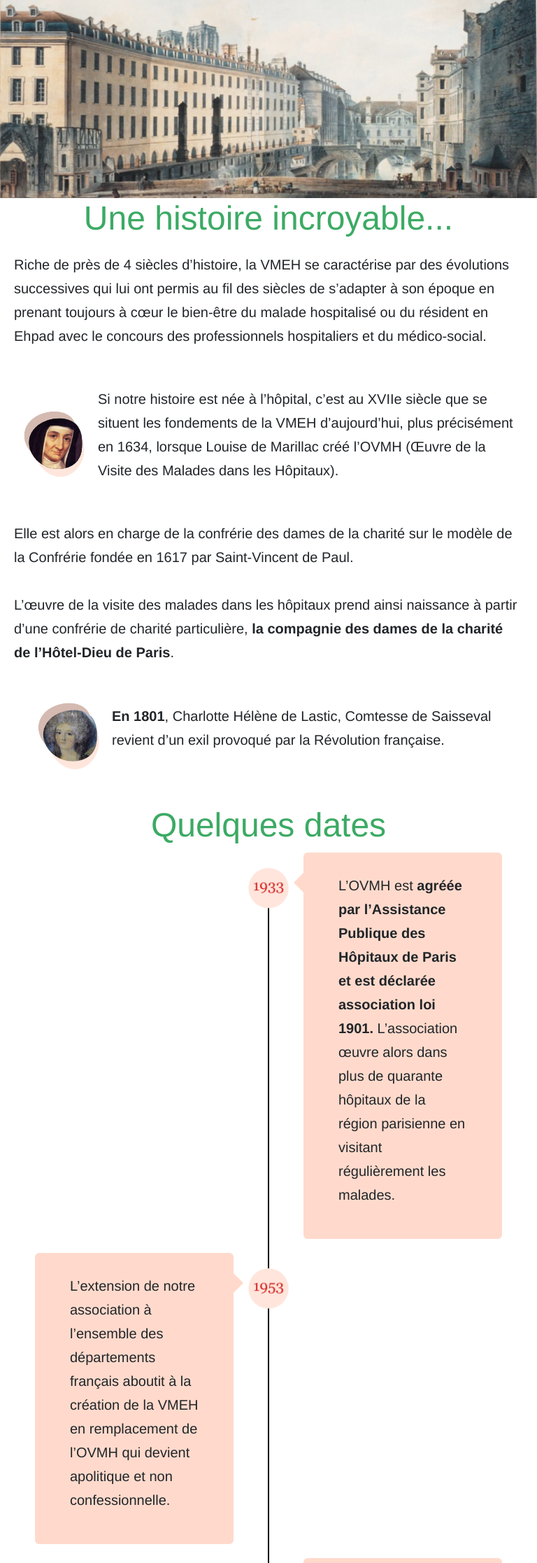
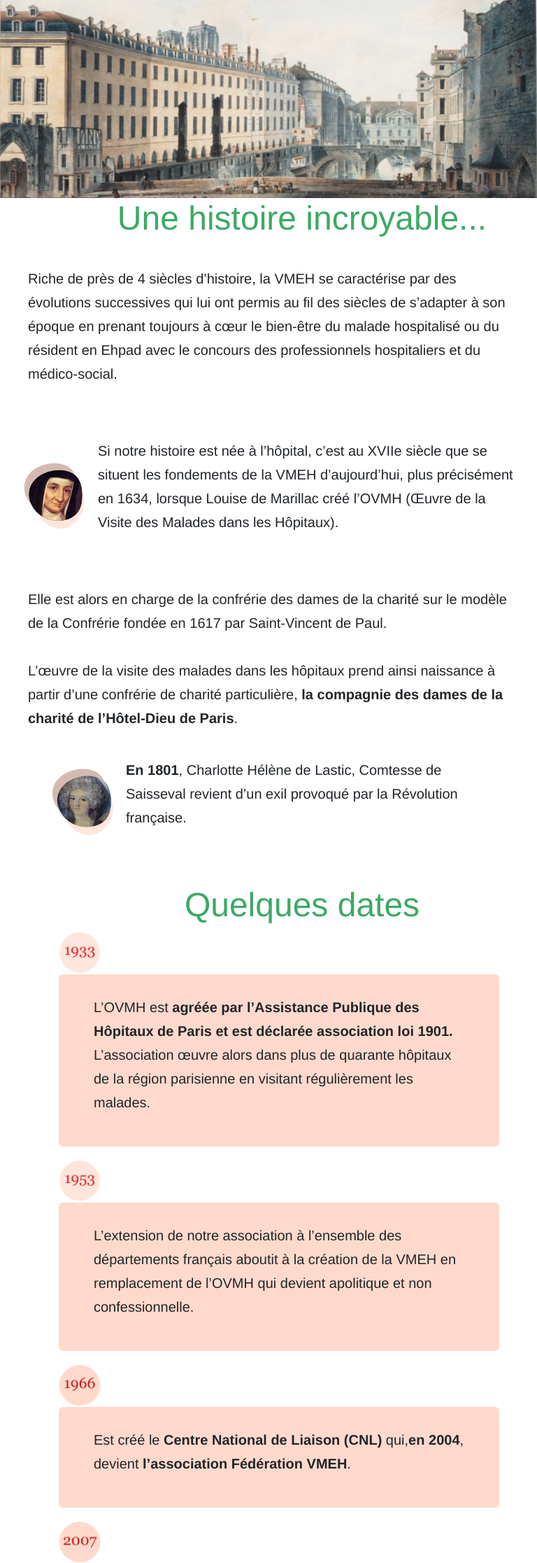
Before and after one commit to Seppxku/SAE-VMEH, a PHP site: page /pages/histoire.html in a window 768 px wide. Shown: the part 137-2370 px from the top of the page at 70% size. Run offline with PHP 8.4, Linux system fonts and the light colour scheme.

Commit message:
responsive mobile

```diff
--- a/assets/css/style.css
+++ b/assets/css/style.css
@@ -647,15 +365,19 @@ img{
 /***************************************************************************/
 /********************************Histoire **********************************/
 .histoire{
-    max-width: 1350px;
+    max-width: 1200px;
     margin: auto;
 
 }
 
 .histoire-texte{
-    padding: 1em !important;
-    margin-left: auto !important;
-    margin-right: auto !important;
+    padding:  10px 2em ;
+    margin-left: auto ;
+    margin-right: auto ;
+}
+
+.histoire h1{
+    padding-left: 1em;
 }
 
 .histoire img{
@@ -910,3 +632,372 @@ img{
 #nomDepartement h1{
     color: white;
 }
+
+@media (min-width: 768px) and (max-width: 1200px) {
+
+    h1{
+
+        margin:auto;
+    }
+
+    /***************************************************************************/
+    /*******************************PRESENTATION********************************/
+    .presentation{
+        text-align: center;
+        width: 100%;
+
+        background-image: url("../image/accueil/trois-bulles.svg") ;
+        background-repeat: no-repeat;
+        background-size: max(50%, 50%);
+        background-position: right 4% top 10%;
+
+
+
+    }
+    /***************************************************************************/
+    /*******************************CHIFFRE-CLE*********************************/
+
+    .bande {
+        padding-top: 1%;
+        width: 100%;
+        margin: 0;
+    }
+
+    .bande-box{
+        text-align: center;
+
+        width: 65%;
+        flex-direction: column;
+        flex-wrap: wrap;
+        justify-content: center;
+        align-items: center;
+        margin: auto;
+        font-size: medium;
+        padding: 1%;
+    }
+
+
+    .bande-contenu{
+        margin: 0 15px;
+        padding: 20px 2%;
+        align-content: center;
+
+    }
+
+    /***************************************************************************/
+    /*******************************PARTENAIRE**********************************/
+    .partenaire{
+        padding-top: 1%;
+        max-width: 1100px;
+
+    }
+
+
+    .partenaire-bouton {
+        width: 40%;
+    }
+
+
+
+    /***************************************************************************/
+    /*********************************CARROUSEL*********************************/
+
+
+    .carousel{
+        width: 50%;
+    }
+    img{
+        max-height: 500px;
+    }
+    .main-carrousel{
+        display: flex;
+        justify-content: center;
+        flex-direction: column;
+        align-items: center;
+    }
+    .btn-voir-articles {
+        display: block;
+        margin: 1em auto 2em auto; /* centré et espacé du carrousel */
+        text-align: center;
+        width: fit-content;
+        background-color: #3CAA64;
+        color: white;
+        text-decoration: none;
+        font-weight: 600;
+        margin-top: clamp(0.5em, 1vw, 1em);
+        font-size: clamp(0.9rem, 2vw, 1.2rem);
+        padding: clamp(0.6em, 1.5vw, 1em) clamp(1.5em, 4vw, 3em);
+        border-radius: 50px;
+    }
+
+    .btn-voir-articles:hover {
+        background-color: #2a7c49;
+    }
+
+
+
+    /***************************************************************************/
+    /***********************************FOOTER**********************************/
+
+    .footer {
+        max-width: 1200px;
+
+    }
+
+    .footer-info {
+        display: flex;
+        flex-direction: row;
+        justify-content: center;
+        align-items: center;
+
+    }
+
+    .footer-plan {
+        padding: 2em;
+    }
+    /***************************************************************************/
+    /***************************Histoire.html*****************************/
+
+    .histoire {
+        max-width: 1200px;
+        margin: auto;
+
+    }
+
+    .histoire h1{
+        padding-left: 2em;
+    }
+
+    .histoire-texte{
+        padding: 2em ;
+        margin-left: auto ;
+        margin-right: auto ;
+    }
+
+    .histoire img{
+        width: 100px;
+        height: auto;
+        border-radius: 30px;
+        margin:15px 10px 10px 10px;
+
+    }
+
+    .histoire-personnage{
+        display: flex;
+        flex-direction:row;
+        padding: 1em;
+        align-items: center;
+
+    }
+
+
+
+
+}
+
+
+
+@media screen and (max-width: 768px)  {
+
+
+
+
+    h1{
+        text-align: center;
+        font-size: xxx-large;
+
+    }
+
+
+    body{
+        max-width: 768px;
+    }
+
+
+    /***************************************************************************/
+    /*******************************PRESENTATION********************************/
+    .presentation{
+        text-align: center;
+        width: 100%;
+
+
+        background-image: url("../image/accueil/trois-bulles.svg");
+        background-repeat: no-repeat;
+        background-size: max(50%, 50%);
+        background-position: right 4% top 10%;
+
+
+
+    }
+
+
+    /***************************************************************************/
+    /*******************************CHIFFRE-CLE*********************************/
+
+    .bande {
+        width: 100%;
+        margin: 0;
+    }
+
+
+    .bande h1 {
+        padding-top: 5%;
+
+    }
+
+    .bande h3{
+        font-size: xx-large;
+    }
+
+    .bande-box {
+        flex-direction: column;
+        align-items: center;
+        font-size: medium;
+    }
+
+    .bande-contenu {
+        text-align: center;
+    }
+
+    /***************************************************************************/
+    /*******************************PARTENAIRE**********************************/
+
+    .partenaire {
+
+        margin: 0;
+
+    }
+
+
+    .partenaire-contenu {
+        display: flex;
+        justify-content: center;
+        width: 50%;
+        margin: auto;
+
+    }
+
+    .partenaire-bouton {
+
+
+        width: 30%;
+        align-items: center;
+        margin: auto;
+        padding: 1%;
+
+
+    }
+
+
+
+    /***************************************************************************/
+    /***********************************FOOTER**********************************/
+
+    .footer {
+        max-width: 768px;
+
+    }
+
+    .footer-info {
+        justify-content: center;
+        align-items: center;
+    }
+
+    .footer-plan {
+        padding: 2em;
+    }
+
+    /*!***************************************************************************!*/
+    /*!********************************Histoire **********************************!*/
+
+
+    .histoire-texte{
+        padding:2em;
+    }
+
+
+    /***************************************************************************/
+    /***************************Frise chronologique*****************************/
+
+
+    .frise-chrono-contenu{
+
+        width: 100%;
+        padding-right: 20px;
+
+    }
+
+
+    .frise-chrono-contenu .frise-chrono{
+        display: flex;
+        flex-direction: column;
+
+
+    }
+
+    .frise-chrono{
+        max-width: 700px;
+        display: flex;
+        flex-direction: column;
+        align-items: center;
+
+    }
+
+    .frise-chrono-text{
+        background: #FFDACC;
+        border-radius:6px;
+    }
+
+
+
+    .frise-chrono-contenu-gauche{
+        left:0;
+    }
+
+    .frise-chrono img{
+        position: initial;
+    }
+
+
+
+    .frise-chrono::after{
+        visibility: hidden;
+
+
+        content: '';
+        position: absolute;
+        width: 2px;
+        height: 100%;
+        background: #000000;
+        top: 50px;
+        left: 50%;
+        margin-left: -1px;
+        z-index: -1;
+    }
+    .frise-chrono-contenu-droite img{
+        left:0;
+    }
+    .frise-chrono-contenu-droite{
+        left: 0;
+
+    }
+
+    .frise-chrono-gauche-fleche{
+        visibility: hidden;
+
+    }
+
+    .frise-chrono-droite-fleche{
+        visibility: hidden;
+    }
+
+    .date-histoire{
+       max-width: 768px;
+    }
+
+
+
+
+
+
+}
--- a/pages/histoire.html
+++ b/pages/histoire.html
@@ -123,7 +123,8 @@
 
             <div class="frise-chrono">
                 <div class="frise-chrono-contenu frise-chrono-contenu-droite">
-                    <img src="../assets/image/date/1933.jpg" alt="1933">
+                    <div><img src="../assets/image/date/1933.jpg" alt="1933"></div>
+
                     <div class="frise-chrono-text">
                         <p>L’OVMH est <b> agréée par l’Assistance Publique des Hôpitaux de Paris et
                             est déclarée association loi 1901.</b> L’association œuvre alors dans plus de
@@ -155,7 +156,8 @@
             </div>
             <div class="frise-chrono">
                 <div class="frise-chrono-contenu frise-chrono-contenu-gauche">
-                    <img src="../assets/image/date/2007.png" alt="2007">
+                    <div><img src="../assets/image/date/2007.png" alt="2007"></div>
+
                     <div class="frise-chrono-text">
                         <p>L’association Fédération VMEH est <b>reconnue d’utilité publique</b>.
                         </p>
@@ -210,7 +212,7 @@
             </div>
             <div class="frise-chrono">
                 <div class="frise-chrono-contenu frise-chrono-contenu-droite"  id="derniere-frise-chrono-contenu-droite">
-                    <img src="../assets/image/date/2024.png">
+                    <img src="../assets/image/date/2024.png" alt="2024">
                     <div class="frise-chrono-text">
                         <p>VMEH célèbre ses 390 ans aux côtés de l’ensemble de
                             ses bénévoles ainsi que des professionnels de la santé et du
@@ -226,10 +228,6 @@
     </article>
 
 </main>
-
-
-
-
 
 <footer>
 
```
Also changed, not shown: other parts of assets/css/style.css (+0 -282 lines).
